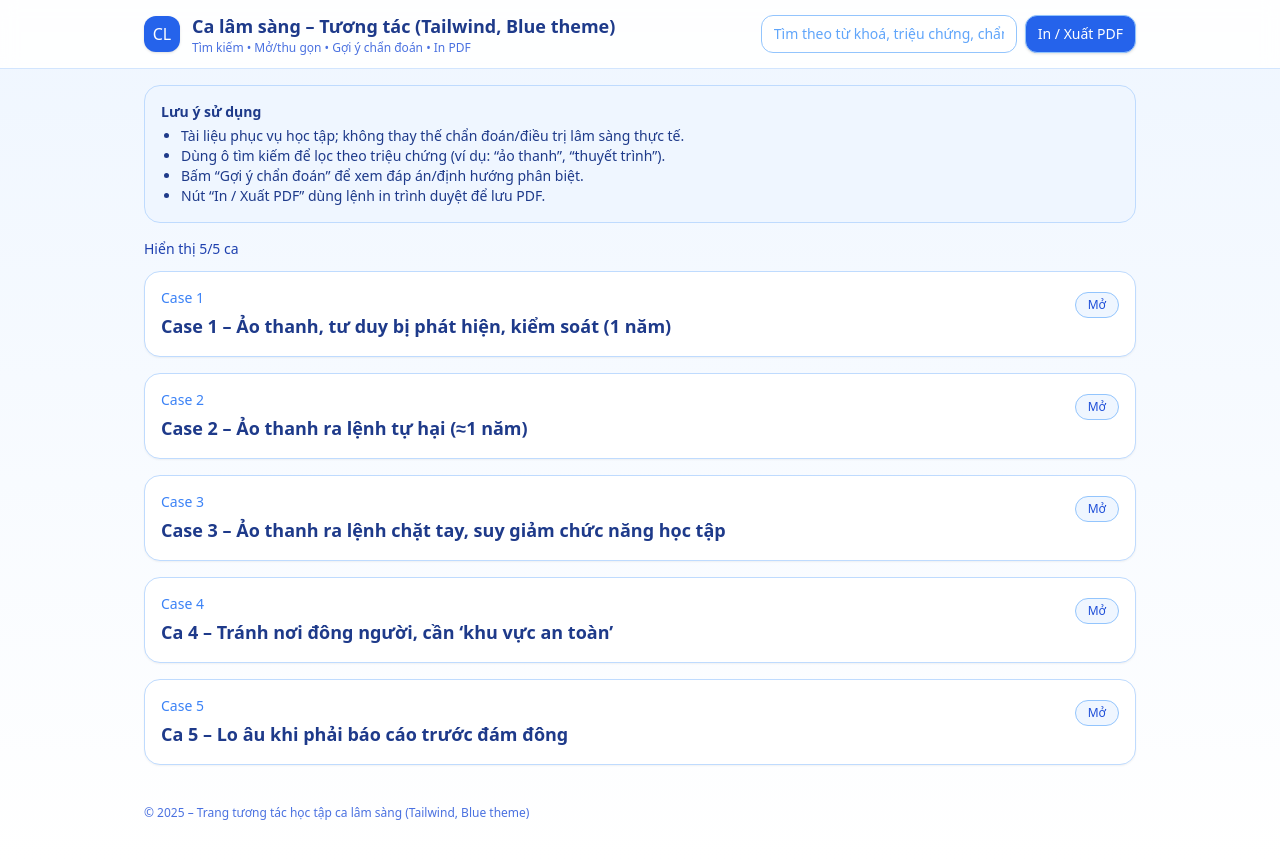
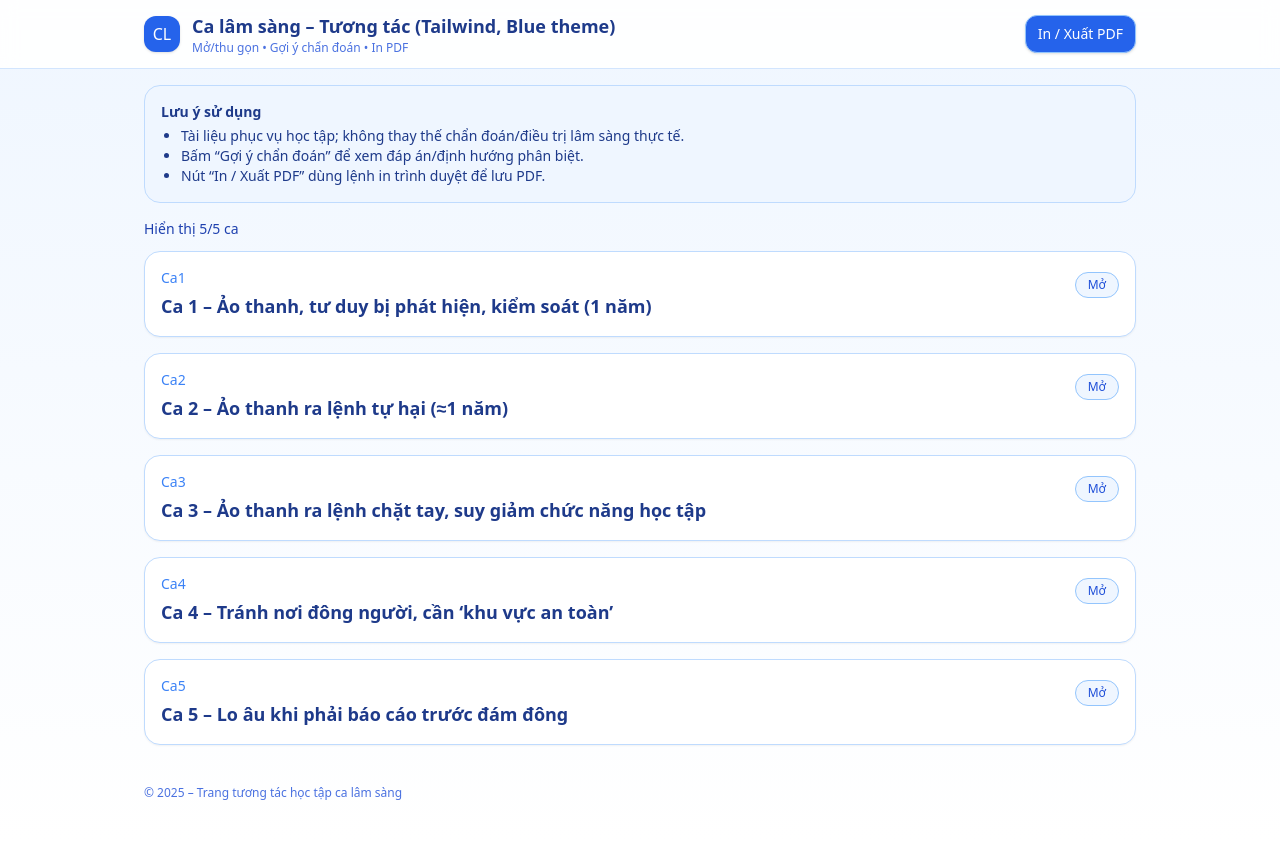
Before and after one commit to zoom2408/TamBenhHoc, a website: page ca_tong_hop.html in a window 1280 px wide. Drawn offline with nearby package versions, Linux system fonts and the light colour scheme.

Commit message:
update text

```diff
--- a/ca_tong_hop.html
+++ b/ca_tong_hop.html
@@ -21,11 +21,10 @@
         <div class="flex h-9 w-9 items-center justify-center rounded-xl bg-blue-600 text-white shadow">CL</div>
         <div>
           <h1 class="text-lg font-semibold text-blue-900">Ca lâm sàng – Tương tác (Tailwind, Blue theme)</h1>
-          <p class="text-xs text-blue-700/80">Tìm kiếm • Mở/thu gọn • Gợi ý chẩn đoán • In PDF</p>
+          <p class="text-xs text-blue-700/80">Mở/thu gọn • Gợi ý chẩn đoán • In PDF</p>
         </div>
       </div>
       <div class="flex items-center gap-2">
-        <input id="search" placeholder="Tìm theo từ khoá, triệu chứng, chẩn đoán..." class="w-64 rounded-xl border border-blue-300 bg-white px-3 py-2 text-sm text-blue-900 placeholder:text-blue-400 focus:outline-none focus:ring-2 focus:ring-blue-400" />
         <button id="printBtn" class="rounded-xl border border-blue-300 bg-blue-600 px-3 py-2 text-sm font-medium text-white shadow hover:bg-blue-700">In / Xuất PDF</button>
       </div>
     </div>
@@ -36,7 +35,6 @@
       <div class="font-semibold">Lưu ý sử dụng</div>
       <ul class="mt-1 list-disc pl-5">
         <li>Tài liệu phục vụ học tập; không thay thế chẩn đoán/điều trị lâm sàng thực tế.</li>
-        <li>Dùng ô tìm kiếm để lọc theo triệu chứng (ví dụ: “ảo thanh”, “thuyết trình”).</li>
         <li>Bấm “Gợi ý chẩn đoán” để xem đáp án/định hướng phân biệt.</li>
         <li>Nút “In / Xuất PDF” dùng lệnh in trình duyệt để lưu PDF.</li>
       </ul>
@@ -47,28 +45,28 @@
   </main>
 
   <footer class="mx-auto max-w-5xl px-4 pb-10 pt-6 text-xs text-blue-700/80">
-    © 2025 – Trang tương tác học tập ca lâm sàng (Tailwind, Blue theme)
+    © 2025 – Trang tương tác học tập ca lâm sàng
   </footer>
 
   <script>
     const CASES = [
       {
         id: 1,
-        title: "Case 1 – Ảo thanh, tư duy bị phát hiện, kiểm soát (1 năm)",
+        title: "Ca 1 – Ảo thanh, tư duy bị phát hiện, kiểm soát (1 năm)",
         body: "Cả năm trời trong đầu cháu lúc nào cũng có tiếng nói chuyện, họ có thể giao tiếp với cháu, nhìn thấy những gì cháu thấy, cháu nghĩ gì là họ cũng biết trước, toàn nói những gì cháu nghĩ và có thể trò chuyện với cháu. \nVí dụ như: trông thấy cái xe máy, thì người lạ nói trong đầu cháu là nó cũng nhìn thấy cái xe máy. Nó bảo cháu thấy gì nó trông i hệt như thế người lạ trong đầu có thể điều khiển được cháu, có thể xui khiến nhiều người quen nói trong đầu cháu, có tính cách, cảm xúc, tiếng nói giống hệt như những người ngoài đời, mặc dù là ảo thanh cháu có thể ngửi thấy mùi lạ, mà rõ ràng mùi đấy không gần chỗ cháu, cháu cũng hay bị ngủ gặp ác mộng, như mình bị ma bắt, rồi bị chết, nhiều lúc cháu ngủ mơ, nhưng trong tâm cháu vẫn hiểu và như bị người khác điều khiển. \nTrước đây khi cháu nhập viện cháu còn không điều khiển được hành vi, mặc dù cháu vẫn suy nghĩ. Đến giờ cháu vẫn nhớ hồi đó, tuy đến giờ cháu không bị như thế, nhưng cháu hay gặp trong mơ. \nHãy đưa ra chẩn đoán của dạng rối loạn tâm bệnh này.",
         answer: "Chẩn đoán gợi ý: Tâm thần phân liệt (schizophrenia) với các triệu chứng thuộc nhóm Schneider I: ảo thanh bình luận/ra lệnh, cảm giác bị kiểm soát, tư duy bị phát hiện/phát thanh; kèm ảo khứu; diễn tiến mạn tính ≥ 6 tháng.",
         tags: ["ảo thanh", "kiểm soát", "tư duy bị phát hiện", "TTPL"],
       },
       {
         id: 2,
-        title: "Case 2 – Ảo thanh ra lệnh tự hại (≈1 năm)",
+        title: "Ca 2 – Ảo thanh ra lệnh tự hại (≈1 năm)",
         body: "Trường hợp của B, một bệnh nhân được điều trị tại Bệnh viện Y. Người nhà cho biết B bị như vậy gần 1 năm nay, gia đình cho đi chữa trị nhiều nơi nhưng không thấy khỏi. Trong giây phút tỉnh táo, bệnh nhân cho biết lúc nào cũng nghe thấy lời sai bảo: ‘trốn khỏi bệnh viện về nhà’, rồi ‘dùng dao đâm vào mắt’, sau đó lại ‘chặt ngón tay’. Bệnh nhân nghe theo và nhập viện với một ngón tay đứt lìa. Hãy đưa ra chẩn đoán của dạng rối loạn tâm bệnh này.",
         answer: "Chẩn đoán gợi ý: Tâm thần phân liệt (schizophrenia) ưu thế ảo thanh ra lệnh; cần đánh giá thêm nguy cơ tự/tha gây hại, loại trừ chất và bệnh lý não.",
         tags: ["ảo thanh ra lệnh", "tự hại", "TTPL"],
       },
       {
         id: 3,
-        title: "Case 3 – Ảo thanh ra lệnh chặt tay, suy giảm chức năng học tập",
+        title: "Ca 3 – Ảo thanh ra lệnh chặt tay, suy giảm chức năng học tập",
         body: "Cứ văng vẳng bên tai tiếng một phụ nữ yêu cầu phải chặt tay vì ‘cánh tay này vô dụng’. Hưng, 21 tuổi, sinh viên ĐH HK-TP.HCM đã chặt đứt bàn tay. Dù nối liền, tiếng nói kỳ quặc tiếp diễn. Ngoài ảo thanh, bệnh nhân hay lẩm bẩm một mình và không còn khả năng tiếp tục đi học bình thường. Hãy đưa ra chẩn đoán của dạng rối loạn tâm bệnh này.",
         answer: "Chẩn đoán gợi ý: Tâm thần phân liệt (schizophrenia) với ảo thanh ra lệnh kéo dài và suy giảm đáng kể chức năng xã hội/học tập.",
         tags: ["ảo thanh ra lệnh", "suy giảm chức năng", "TTPL"],
@@ -112,7 +110,7 @@
         headerBtn.className = 'flex w-full items-start justify-between gap-4 rounded-2xl p-4 text-left';
         headerBtn.innerHTML = `
           <div>
-            <div class=\"text-sm text-blue-500\">Case ${i + 1}</div>
+            <div class=\"text-sm text-blue-500\">Ca${i + 1}</div>
             <h3 class=\"mt-1 text-lg font-semibold text-blue-900\">${c.title}</h3>
           </div>
           <div class=\"mt-1 shrink-0 rounded-full border border-blue-300 bg-blue-50 px-3 py-1 text-xs text-blue-700\" data-toggle-text> Mở </div>
```
